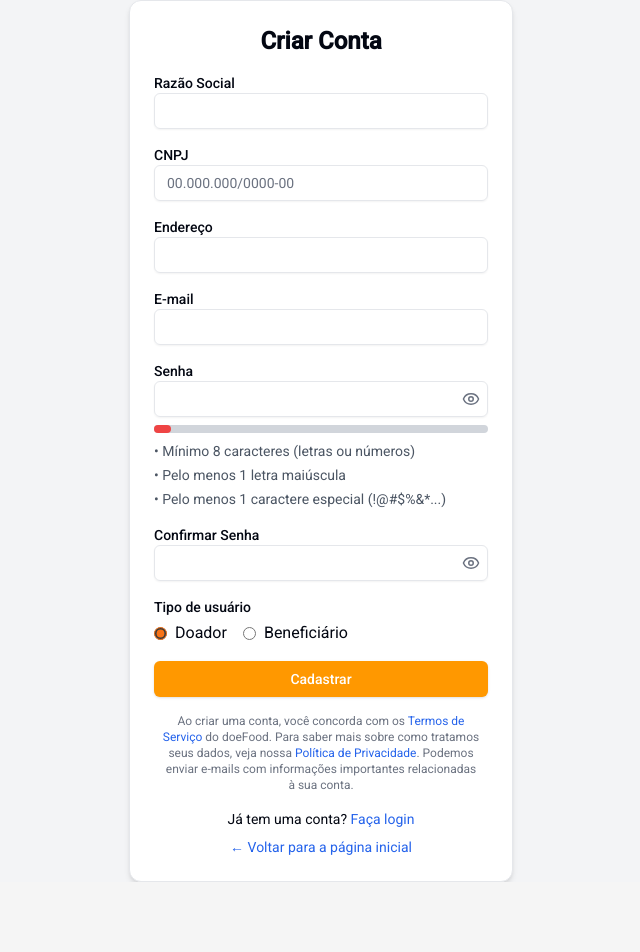
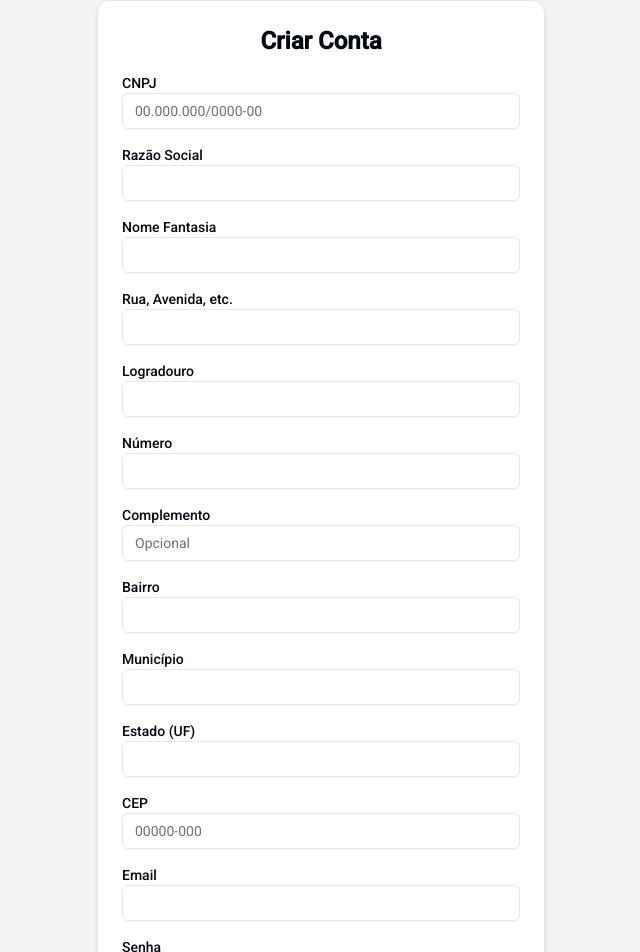
Before and after one commit to leoesilva/doefood-front, a React (Vite) app: page /autenticacao/criar-conta in a window 1280 px wide. Shown: the top 952 px of the page, without its empty margins (319-959 px from the left). Before the commit the page ends 882 px from the top, so only its background shows below. Built offline with nearby package versions, Linux system fonts and the light colour scheme; no server answers.

Commit message:
feat: refatorar CriarConta para incluir campos de endereço e buscar dados do CNPJ

```diff
--- /dev/null
+++ b/src/components/shadcn/InputField.tsx
@@ -0,0 +1,19 @@
+import React from "react";
+import { Input } from "./input"; // ajuste o caminho conforme seu projeto
+
+interface InputFieldProps extends React.ComponentProps<typeof Input> {
+  label: string;
+  error?: string;
+}
+
+export function InputField({ label, error, id, ...props }: InputFieldProps) {
+  return (
+    <div className="mb-4">
+      <label htmlFor={id} className="block text-sm font-medium mb-1">
+        {label}
+      </label>
+      <Input id={id} {...props} className={error ? "border-red-500" : ""} />
+      {error && <p className="mt-1 text-sm text-red-500">{error}</p>}
+    </div>
+  );
+}
--- a/src/pages/Autenticacao/CriarConta.tsx
+++ b/src/pages/Autenticacao/CriarConta.tsx
@@ -8,7 +8,6 @@ import { Input } from "@/components/shadcn/input";
 import { Link } from "react-router-dom";
 import { Eye, EyeOff } from "lucide-react";
 
-// Máscara de CNPJ
 const formatarCNPJ = (valor: string) => {
   return valor
     .replace(/\D/g, "")
@@ -19,7 +18,19 @@ const formatarCNPJ = (valor: string) => {
     .slice(0, 18);
 };
 
-// Função para verificar força da senha e regras
+function formatarCep(value: string) {
+  // Remove tudo que não for número
+  const onlyNums = value.replace(/\D/g, "");
+  // Limita o tamanho a 8 dígitos e adiciona o hífen depois dos 5 primeiros
+  if (onlyNums.length > 5) {
+    return onlyNums.slice(0, 5) + "-" + onlyNums.slice(5, 8);
+  }
+  return onlyNums;
+}
+
+
+
+
 function verificarForcaSenha(senha: string) {
   const regras = {
     tamanho: senha.length >= 8,
@@ -37,26 +48,42 @@ function verificarForcaSenha(senha: string) {
 }
 
 export default function CriarConta() {
-  const [nome, setNome] = useState("");
+  const [razaoSocial, setRazaoSocial] = useState("");
+  const [nomeFantasia, setNomeFantasia] = useState("");
   const [cnpj, setCnpj] = useState("");
-  const [endereco, setEndereco] = useState("");
+
+  // Endereço separado
+  const [cep, setCep] = useState("");
+  const [logradouro, setLogradouro] = useState("");
+  const [bairro, setBairro] = useState("");
+  const [municipio, setMunicipio] = useState("");
+  const [estado, setEstado] = useState("");
+  const [numero, setNumero] = useState("");
+  const [complemento, setComplemento] = useState("");
+  const [TipoLogradouro, setTipoLogradouro] = useState("");
+
   const [email, setEmail] = useState("");
   const [senha, setSenha] = useState("");
   const [confirmarSenha, setConfirmarSenha] = useState("");
   const [mostrarSenha, setMostrarSenha] = useState(false);
   const [mostrarSenhaConfirmar, setMostrarSenhaConfirmar] = useState(false);
   const [tipo, setTipo] = useState("doador");
-  const [tentouSubmeter, setTentouSubmeter] = useState(false);
-
 
   const [errors, setErrors] = useState({
-    nome: "",
+    razaoSocial: "",
+    nomeFantasia: "",
     cnpj: "",
-    endereco: "",
+    cep: "",
+    logradouro: "",
+    bairro: "",
+    municipio: "",
+    estado: "",
+    numero: "",
+    TipoLogradouro: "",
     email: "",
     senha: "",
     confirmarSenha: "",
-    geral: ""
+    geral: "",
   });
 
   const navigate = useNavigate();
@@ -69,26 +96,107 @@ export default function CriarConta() {
     forte: "bg-green-500",
   };
 
+  // Função para buscar dados do CNPJ via Brasil API
+  async function buscarDadosCNPJ(cnpjLimpo: string) {
+    try {
+      // A URL da Brasil API para CNPJ
+      const url = `https://brasilapi.com.br/api/cnpj/v1/${cnpjLimpo}`;
+      const response = await fetch(url);
+      if (!response.ok) {
+        throw new Error("CNPJ não encontrado");
+      }
+      const data = await response.json();
+
+      // Atualiza os campos de endereço
+      setRazaoSocial(data.razao_social || "");
+      setNomeFantasia(data.nome_fantasia || "");
+
+      setCep( formatarCep(data.cep) || "");
+      setTipoLogradouro(data.descricao_tipo_de_logradouro || "");
+      setLogradouro(data.logradouro || "");
+      setNumero(data.numero || "");
+      setComplemento(data.complemento || "");
+      setBairro(data.bairro || "");
+      setMunicipio(data.municipio || "");
+      setEstado(data.uf || "");
+    } catch {
+      setErrors((prev) => ({ ...prev, cnpj: "CNPJ inválido ou não encontrado." }));
+      setCep("");
+      setLogradouro("");
+      setBairro("");
+      setMunicipio("");
+      setEstado("");
+      setRazaoSocial("");
+      setNomeFantasia("");
+    }
+  }
+
+  const handleBlurCNPJ = () => {
+    const cnpjLimpo = cnpj.replace(/\D/g, "");
+    if (cnpjLimpo.length === 14) {
+      buscarDadosCNPJ(cnpjLimpo);
+    }
+  };
+
   const handleSubmit = async (e: React.FormEvent) => {
     e.preventDefault();
     setErrors({
-      nome: "",
+      razaoSocial: "",
+      nomeFantasia: "",
       cnpj: "",
-      endereco: "",
+      cep: "",
+      logradouro: "",
+      bairro: "",
+      municipio: "",
+      estado: "",
+      numero: "",
+      TipoLogradouro: "",
       email: "",
       senha: "",
       confirmarSenha: "",
-      geral: ""
+      geral: "",
     });
+
 
     const cnpjNumerico = cnpj.replace(/\D/g, "");
     if (cnpjNumerico.length !== 14) {
       setErrors((prev) => ({ ...prev, cnpj: "CNPJ inválido. Deve conter 14 dígitos." }));
       return;
     }
+    if (!razaoSocial) {
+      setErrors((prev) => ({ ...prev, razaoSocial: "Razão Social é obrigatória." }));
+      return;
+    }
+    if (!nomeFantasia) {
+      setErrors((prev) => ({ ...prev, nomeFantasia: "Nome Fantasia é obrigatório." }));
+      return;
+    }
+    if (!cep) {
+      setErrors((prev) => ({ ...prev, cep: "CEP é obrigatório." }));
+      return;
+    }
+    if (!logradouro) {
+      setErrors((prev) => ({ ...prev, logradouro: "Logradouro é obrigatório." }));
+      return;
+    }
+    if (!bairro) {
+      setErrors((prev) => ({ ...prev, bairro: "Bairro é obrigatório." }));
+      return;
+    }
+    if (!municipio) {
+      setErrors((prev) => ({ ...prev, municipio: "Município é obrigatório." }));
+      return;
+    }
+    if (!estado) {
+      setErrors((prev) => ({ ...prev, estado: "Estado é obrigatório." }));
+      return;
+    }
+    if (!numero) {
+      setErrors((prev) => ({ ...prev, numero: "Número é obrigatório." }));
+      return;
+    }
 
-    // Verifica regras da senha antes de continuar
-    setTentouSubmeter(true);
+    // setTentouSubmeter(true);
 
     if (!regras.tamanho || !regras.maiuscula || !regras.especial) {
       setErrors((prev) => ({
@@ -97,7 +205,6 @@ export default function CriarConta() {
       }));
       return;
     }
-
 
     if (senha !== confirmarSenha) {
       setErrors((prev) => ({ ...prev, confirmarSenha: "As senhas não coincidem." }));
@@ -109,13 +216,18 @@ export default function CriarConta() {
       const user = userCredential.user;
 
       await setDoc(doc(db, "usuarios", user.uid), {
-        nome,
+        razaoSocial,
+        nomeFantasia,
         cnpj,
-        endereco,
-        email,
-        tipo
+        cep,
+        logradouro,
+        bairro,
+        municipio,
+        estado,
+        numero,
+        complemento,
+        tipo,
       });
-
 
       navigate("/autenticacao/login");
     } catch (error: unknown) {
@@ -135,30 +247,24 @@ export default function CriarConta() {
 
   return (
     <div className="flex items-center justify-center min-h-screen bg-gray-100 px-4">
-      <div className="w-full max-w-sm p-6 rounded-xl shadow-md border bg-white">
+      <div className="w-full max-w-md p-6 rounded-xl shadow-md border bg-white">
         <h1 className="text-2xl font-semibold text-center mb-4">Criar Conta</h1>
 
         {errors.geral && <p className="text-red-500 text-sm text-center mb-2">{errors.geral}</p>}
 
         <form className="space-y-4" onSubmit={handleSubmit}>
-          <div>
-            <label htmlFor="nome" className="block text-sm font-medium">Razão Social</label>
-            <Input
-              id="nome"
-              value={nome}
-              onChange={(e) => setNome(e.target.value)}
-              required
-              className={errors.nome ? "border-red-500" : ""}
-            />
-            {errors.nome && <p className="text-sm text-red-500 mt-1">{errors.nome}</p>}
-          </div>
 
+          {/* CNPJ */}
           <div>
             <label htmlFor="cnpj" className="block text-sm font-medium">CNPJ</label>
             <Input
               id="cnpj"
               value={cnpj}
-              onChange={(e) => setCnpj(formatarCNPJ(e.target.value))}
+              onChange={(e) => {
+                setCnpj(formatarCNPJ(e.target.value));
+                setErrors((prev) => ({ ...prev, cnpj: "" }));
+              }}
+              onBlur={handleBlurCNPJ}
               placeholder="00.000.000/0000-00"
               required
               className={errors.cnpj ? "border-red-500" : ""}
@@ -166,31 +272,184 @@ export default function CriarConta() {
             {errors.cnpj && <p className="text-sm text-red-500 mt-1">{errors.cnpj}</p>}
           </div>
 
+          {/* Razão Social */}
           <div>
-            <label htmlFor="endereco" className="block text-sm font-medium">Endereço</label>
+            <label htmlFor="razaoSocial" className="block text-sm font-medium">Razão Social</label>
             <Input
-              id="endereco"
-              value={endereco}
-              onChange={(e) => setEndereco(e.target.value)}
+              id="razaoSocial"
+              value={razaoSocial}
+              onChange={(e) => {
+                setRazaoSocial(e.target.value);
+                setErrors((prev) => ({ ...prev, razaoSocial: "" }));
+              }}
               required
-              className={errors.endereco ? "border-red-500" : ""}
+              className={errors.razaoSocial ? "border-red-500" : ""}
             />
-            {errors.endereco && <p className="text-sm text-red-500 mt-1">{errors.endereco}</p>}
+            {errors.razaoSocial && <p className="text-sm text-red-500 mt-1">{errors.razaoSocial}</p>}
           </div>
 
+          {/* Nome Fantasia */}
           <div>
-            <label htmlFor="email" className="block text-sm font-medium">E-mail</label>
+            <label htmlFor="nomeFantasia" className="block text-sm font-medium">Nome Fantasia</label>
+            <Input
+              id="nomeFantasia"
+              value={nomeFantasia}
+              onChange={(e) => {
+                setNomeFantasia(e.target.value);
+                setErrors((prev) => ({ ...prev, nomeFantasia: "" }));
+              }}
+              required
+              className={errors.nomeFantasia ? "border-red-500" : ""}
+            />
+            {errors.nomeFantasia && <p className="text-sm text-red-500 mt-1">{errors.nomeFantasia}</p>}
+          </div>
+
+          {/* tipo Logradouro */}
+          <div>
+            <label htmlFor="TipoLogradouro" className="block text-sm font-medium">
+              Rua, Avenida, etc.
+            </label>
+            <Input
+              id="TipoLogradouro"
+              value={TipoLogradouro}
+              onChange={(e) => setTipoLogradouro(e.target.value)}
+              required
+              className={errors.TipoLogradouro ? "border-red-500" : ""}
+            />
+            {errors.TipoLogradouro && (
+              <p className="text-sm text-red-500 mt-1">{errors.TipoLogradouro}</p>
+            )}
+          </div>
+
+          {/* Logradouro */}
+          <div>
+            <label htmlFor="logradouro" className="block text-sm font-medium">Logradouro</label>
+            <Input
+              id="logradouro"
+              value={logradouro}
+              onChange={(e) => {
+                setLogradouro(e.target.value);
+                setErrors((prev) => ({ ...prev, logradouro: "" }));
+              }}
+              required
+              className={errors.logradouro ? "border-red-500" : ""}
+            />
+            {errors.logradouro && <p className="text-sm text-red-500 mt-1">{errors.logradouro}</p>}
+          </div>
+
+          {/* Número */}
+          <div>
+            <label htmlFor="numero" className="block text-sm font-medium">Número</label>
+            <Input
+              id="numero"
+              value={numero}
+              onChange={(e) => {
+                setNumero(e.target.value);
+                setErrors((prev) => ({ ...prev, numero: "" }));
+              }}
+              required
+              className={errors.numero ? "border-red-500" : ""}
+            />
+            {errors.numero && <p className="text-sm text-red-500 mt-1">{errors.numero}</p>}
+          </div>
+
+          {/* Complemento */}
+          <div>
+            <label htmlFor="complemento" className="block text-sm font-medium">Complemento</label>
+            <Input
+              id="complemento"
+              value={complemento}
+              onChange={(e) => setComplemento(e.target.value)}
+              placeholder="Opcional"
+            />
+          </div>
+
+          {/* Bairro */}
+          <div>
+            <label htmlFor="bairro" className="block text-sm font-medium">Bairro</label>
+            <Input
+              id="bairro"
+              value={bairro}
+              onChange={(e) => {
+                setBairro(e.target.value);
+                setErrors((prev) => ({ ...prev, bairro: "" }));
+              }}
+              required
+              className={errors.bairro ? "border-red-500" : ""}
+            />
+            {errors.bairro && <p className="text-sm text-red-500 mt-1">{errors.bairro}</p>}
+          </div>
+
+          {/* Município */}
+          <div>
+            <label htmlFor="municipio" className="block text-sm font-medium">Município</label>
+            <Input
+              id="municipio"
+              value={municipio}
+              onChange={(e) => {
+                setMunicipio(e.target.value);
+                setErrors((prev) => ({ ...prev, municipio: "" }));
+              }}
+              required
+              className={errors.municipio ? "border-red-500" : ""}
+            />
+            {errors.municipio && <p className="text-sm text-red-500 mt-1">{errors.municipio}</p>}
+          </div>
+
+          {/* Estado */}
+          <div>
+            <label htmlFor="estado" className="block text-sm font-medium">Estado (UF)</label>
+            <Input
+              id="estado"
+              value={estado}
+              onChange={(e) => {
+                setEstado(e.target.value.toUpperCase());
+                setErrors((prev) => ({ ...prev, estado: "" }));
+              }}
+              required
+              maxLength={2}
+              className={errors.estado ? "border-red-500" : ""}
+            />
+            {errors.estado && <p className="text-sm text-red-500 mt-1">{errors.estado}</p>}
+          </div>
+
+          {/* CEP */}
+          <div>
+            <label htmlFor="cep" className="block text-sm font-medium">CEP</label>
+            <Input
+              id="cep"
+              value={cep}
+              onChange={(e) => {
+                const cepFormatado = formatarCep(e.target.value);
+                setCep(cepFormatado);
+                setErrors((prev) => ({ ...prev, cep: "" }));
+              }}
+              required
+              className={errors.cep ? "border-red-500" : ""}
+              placeholder="00000-000"
+              maxLength={9}
+            />
+            {errors.cep && <p className="text-sm text-red-500 mt-1">{errors.cep}</p>}
+          </div>
+
+          {/* Email */}
+          <div>
+            <label htmlFor="email" className="block text-sm font-medium">Email</label>
             <Input
               id="email"
               type="email"
               value={email}
-              onChange={(e) => setEmail(e.target.value)}
+              onChange={(e) => {
+                setEmail(e.target.value);
+                setErrors((prev) => ({ ...prev, email: "" }));
+              }}
               required
               className={errors.email ? "border-red-500" : ""}
             />
             {errors.email && <p className="text-sm text-red-500 mt-1">{errors.email}</p>}
           </div>
 
+          {/* Senha */}
           <div>
             <label htmlFor="senha" className="block text-sm font-medium">Senha</label>
             <div className="relative">
@@ -198,78 +457,39 @@ export default function CriarConta() {
                 id="senha"
                 type={mostrarSenha ? "text" : "password"}
                 value={senha}
-                onChange={(e) => setSenha(e.target.value)}
+                onChange={(e) => {
+                  setSenha(e.target.value);
+                  setErrors((prev) => ({ ...prev, senha: "" }));
+                }}
                 required
-                className={errors.senha ? "border-red-500 pr-10" : "pr-10"}
+                className={errors.senha ? "border-red-500" : ""}
               />
               <button
                 type="button"
-                onClick={() => setMostrarSenha((prev) => !prev)}
+                onClick={() => setMostrarSenha(!mostrarSenha)}
                 className="absolute right-2 top-1/2 -translate-y-1/2 text-gray-500 hover:text-gray-700"
                 aria-label={mostrarSenha ? "Ocultar senha" : "Mostrar senha"}
               >
                 {mostrarSenha ? <EyeOff size={18} /> : <Eye size={18} />}
               </button>
             </div>
-
-            {/* Barra de força da senha */}
-            <div className="h-2 rounded mt-2 w-full bg-gray-300">
-              <div
-                className={`${corForca[forca]} h-2 rounded transition-all`}
-                style={{
-                  width:
-                    forca === "fraca"
-                      ? "5%"
-                      : forca === "media"
-                        ? "50%"
-                        : forca === "forte"
-                          ? "100%"
-                          : "0",
-                }}
-              />
+            <div className="flex space-x-2 mt-1 text-sm">
+              <span
+                className={`w-1/3 h-1 rounded-full ${corForca[forca]} ${regras.tamanho ? "" : "opacity-30"
+                  }`}
+              ></span>
+              <span
+                className={`w-1/3 h-1 rounded-full ${corForca[forca]} ${regras.maiuscula ? "" : "opacity-30"
+                  }`}
+              ></span>
+              <span
+                className={`w-1/3 h-1 rounded-full ${corForca[forca]} ${regras.especial ? "" : "opacity-30"
+                  }`}
+              ></span>
             </div>
-
-            {/* Regras da senha */}
-            <div className="mt-2 text-sm space-y-1">
-              <p
-                className={
-                  regras.tamanho
-                    ? "text-green-600"
-                    : tentouSubmeter
-                      ? "text-red-600"
-                      : "text-gray-600"
-                }
-              >
-                • Mínimo 8 caracteres (letras ou números)
-              </p>
-              <p
-                className={
-                  regras.maiuscula
-                    ? "text-green-600"
-                    : tentouSubmeter
-                      ? "text-red-600"
-                      : "text-gray-600"
-                }
-              >
-                • Pelo menos 1 letra maiúscula
-              </p>
-              <p
-                className={
-                  regras.especial
-                    ? "text-green-600"
-                    : tentouSubmeter
-                      ? "text-red-600"
-                      : "text-gray-600"
-                }
-              >
-                • Pelo menos 1 caractere especial (!@#$%&*...)
-              </p>
-
-            </div>
-
-            {errors.senha && <p className="text-sm text-red-500 mt-1">{errors.senha}</p>}
           </div>
 
+          {/* Confirmar Senha */}
           <div>
             <label htmlFor="confirmarSenha" className="block text-sm font-medium">Confirmar Senha</label>
             <div className="relative">
@@ -277,54 +497,52 @@ export default function CriarConta() {
                 id="confirmarSenha"
                 type={mostrarSenhaConfirmar ? "text" : "password"}
                 value={confirmarSenha}
-                onChange={(e) => setConfirmarSenha(e.target.value)}
+                onChange={(e) => {
+                  setConfirmarSenha(e.target.value);
+                  setErrors((prev) => ({ ...prev, confirmarSenha: "" }));
+                }}
                 required
-                className={errors.confirmarSenha ? "border-red-500 pr-10" : "pr-10"}
+                className={errors.confirmarSenha ? "border-red-500" : ""}
               />
               <button
                 type="button"
-                onClick={() => setMostrarSenhaConfirmar((prev) => !prev)}
+                onClick={() => setMostrarSenhaConfirmar(!mostrarSenhaConfirmar)}
                 className="absolute right-2 top-1/2 -translate-y-1/2 text-gray-500 hover:text-gray-700"
+                aria-label={mostrarSenhaConfirmar ? "Ocultar senha" : "Mostrar senha"}
               >
                 {mostrarSenhaConfirmar ? <EyeOff size={18} /> : <Eye size={18} />}
               </button>
             </div>
-            {errors.confirmarSenha && <p className="text-sm text-red-500 mt-1">{errors.confirmarSenha}</p>}
+            {errors.confirmarSenha && (
+              <p className="text-sm text-red-500 mt-1">{errors.confirmarSenha}</p>
+            )}
           </div>
 
+          {/* Tipo de usuário */}
           <div>
-            <label className="block text-sm font-medium mb-1">Tipo de usuário</label>
-            <div className="flex gap-4">
-              <label className="flex items-center gap-2">
-                <input type="radio" name="tipo" value="doador" checked={tipo === "doador"} onChange={(e) => setTipo(e.target.value)} className="accent-orange-500" />
-                Doador
-              </label>
-              <label className="flex items-center gap-2">
-                <input type="radio" name="tipo" value="beneficiario" checked={tipo === "beneficiario"} onChange={(e) => setTipo(e.target.value)} className="accent-orange-500" />
-                Beneficiário
-              </label>
-            </div>
+            <label htmlFor="tipo" className="block text-sm font-medium mb-1">Tipo de usuário</label>
+            <select
+              id="tipo"
+              value={tipo}
+              onChange={(e) => setTipo(e.target.value)}
+              className="w-full rounded border border-gray-300 p-2"
+            >
+              <option value="doador">Doador</option>
+              <option value="receptor">Receptor</option>
+            </select>
           </div>
 
-          <Button type="submit" className="bg-[#FF9800] hover:bg-[#FB8C00] text-white w-full mt-2">
-            Cadastrar
+          <Button type="submit" className="bg-[#FF9800] hover:bg-[#FB8C00] text-white font-poppins transition-transform transform hover:scale-105 w-full mt-2">
+            Criar Conta
           </Button>
-
-          <p className="text-xs text-center text-gray-500 mt-4 px-2">
-            Ao criar uma conta, você concorda com os <span className="text-blue-600 hover:underline cursor-pointer">Termos de Serviço</span> do doeFood.
-            Para saber mais sobre como tratamos seus dados, veja nossa <span className="text-blue-600 hover:underline cursor-pointer">Política de Privacidade</span>.
-            Podemos enviar e-mails com informações importantes relacionadas à sua conta.
-          </p>
         </form>
 
-        <p className="text-sm text-center mt-4">
-          Já tem uma conta?{" "}
-          <Link to="/autenticacao/login" className="text-blue-600 hover:underline">Faça login</Link>
+        <p className="mt-4 text-center text-sm text-gray-600">
+          Já possui uma conta?{" "}
+          <Link to="/autenticacao/login" className="text-blue-600 hover:underline">
+            Fazer login
+          </Link>
         </p>
-
-        <Link to="/" className="block mt-2 text-sm text-blue-600 hover:underline text-center">
-          ← Voltar para a página inicial
-        </Link>
       </div>
     </div>
   );
--- a/src/pages/Autenticacao/Login.tsx
+++ b/src/pages/Autenticacao/Login.tsx
@@ -1,5 +1,4 @@
 import { useState } from "react";
-import { useNavigate } from "react-router-dom";
 import { signInWithEmailAndPassword } from "firebase/auth";
 import { auth } from "@/lib/firebaseConfig";
 import { Button } from "@/components/shadcn/button";
```
